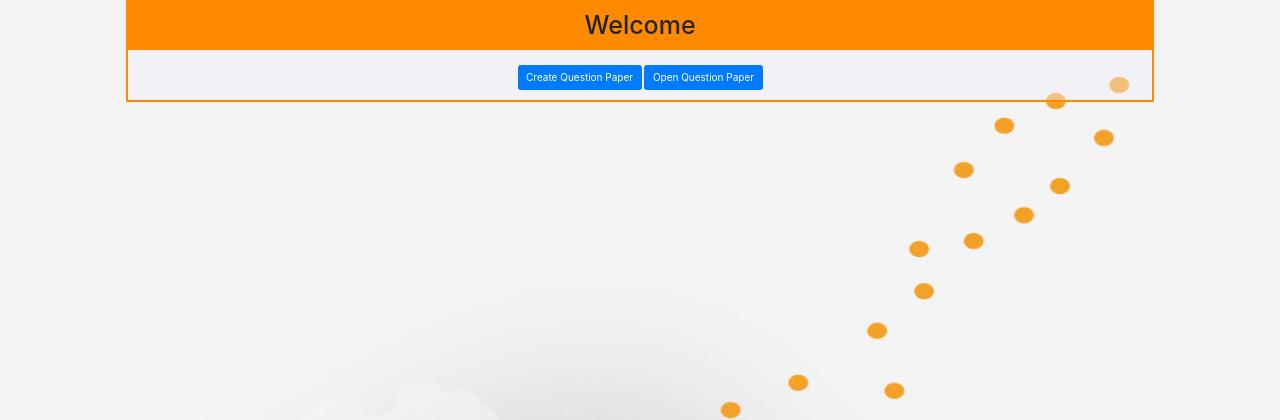
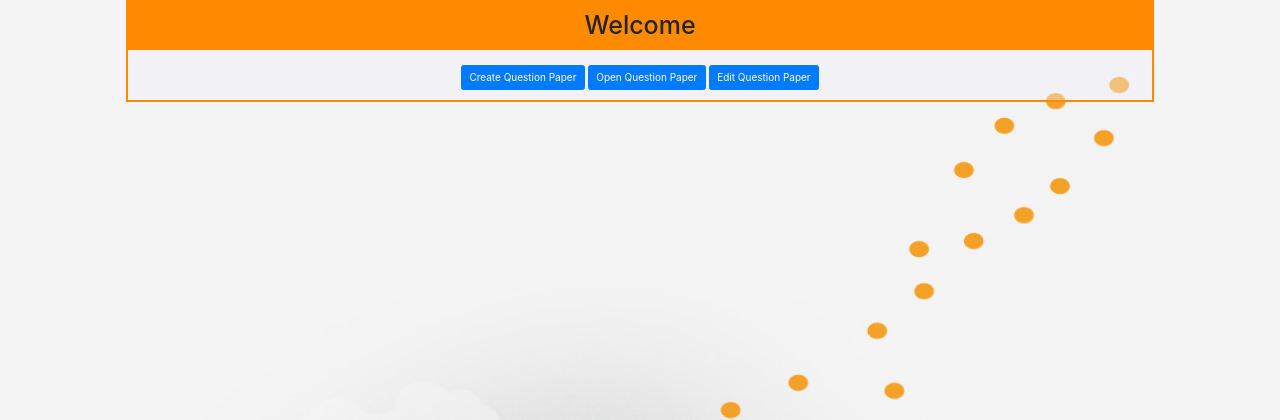
Before and after one commit to prasannakusugal/prashn, a Flask app: page /login in a window 1280 px wide. Shown: the top 420 px of the page. Run offline with Flask 2, Linux system fonts and the light colour scheme; some libraries are stand-ins or nearby versions.

Commit message:
Update home.html

```diff
--- a/prashnottar/templates/home.html
+++ b/prashnottar/templates/home.html
@@ -19,7 +19,10 @@
 
 	<div id="home">
             <a href="/create" class="btn btn-primary">Create Question Paper</a>
-            <a href="/question" class="btn btn-primary">Open Question Paper </a>
+			<a href="/question" class="btn btn-primary">Open Question Paper </a>
+			<a href="/edit" class="btn btn-primary">Edit Question Paper </a>
+
+
 
 	</div>
 </div>
```
